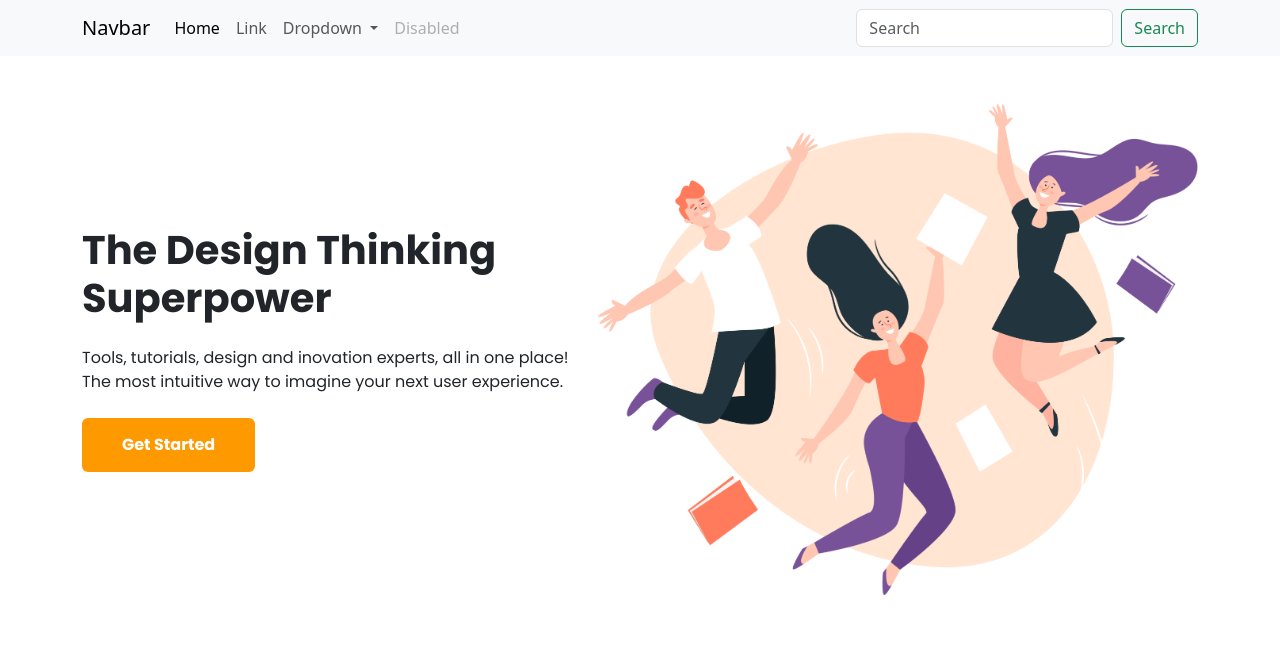
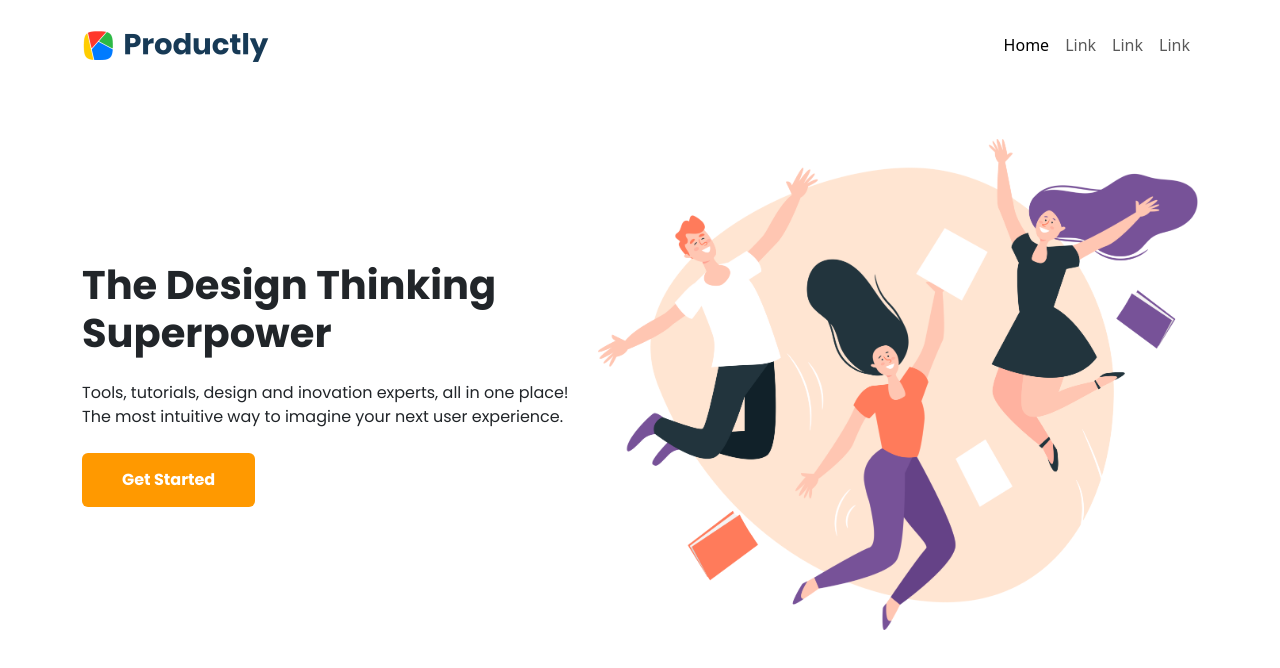
Before and after one commit to rahmatrafli1/belajarbootstrapangga, a plain HTML site: page index.html in a window 1280 px wide. Drawn offline with Linux system fonts and the light colour scheme.

Commit message:
Logo Image Navigation

```diff
--- a/index.html
+++ b/index.html
@@ -14,9 +14,11 @@
     />
   </head>
   <body>
-    <nav class="navbar navbar-expand-lg bg-body-tertiary">
+    <nav class="navbar py-4 navbar-expand-lg">
       <div class="container">
-        <a class="navbar-brand" href="#">Navbar</a>
+        <a class="navbar-brand" href="/">
+          <img src="images/logo.png" alt="Logo" width="187" />
+        </a>
         <button
           class="navbar-toggler"
           type="button"
@@ -29,47 +31,20 @@
           <span class="navbar-toggler-icon"></span>
         </button>
         <div class="collapse navbar-collapse" id="navbarSupportedContent">
-          <ul class="navbar-nav me-auto mb-2 mb-lg-0">
+          <ul class="navbar-nav ms-auto mb-2 mb-lg-0">
             <li class="nav-item">
-              <a class="nav-link active" aria-current="page" href="#">Home</a>
+              <a class="nav-link active" aria-current="page" href="/">Home</a>
             </li>
             <li class="nav-item">
               <a class="nav-link" href="#">Link</a>
             </li>
-            <li class="nav-item dropdown">
-              <a
-                class="nav-link dropdown-toggle"
-                href="#"
-                role="button"
-                data-bs-toggle="dropdown"
-                aria-expanded="false"
-              >
-                Dropdown
-              </a>
-              <ul class="dropdown-menu">
-                <li><a class="dropdown-item" href="#">Action</a></li>
-                <li><a class="dropdown-item" href="#">Another action</a></li>
-                <li><hr class="dropdown-divider" /></li>
-                <li>
-                  <a class="dropdown-item" href="#">Something else here</a>
-                </li>
-              </ul>
+            <li class="nav-item">
+              <a class="nav-link" href="#">Link</a>
             </li>
             <li class="nav-item">
-              <a class="nav-link disabled" aria-disabled="true">Disabled</a>
+              <a class="nav-link" href="#">Link</a>
             </li>
           </ul>
-          <form class="d-flex" role="search">
-            <input
-              class="form-control me-2"
-              type="search"
-              placeholder="Search"
-              aria-label="Search"
-            />
-            <button class="btn btn-outline-success" type="submit">
-              Search
-            </button>
-          </form>
         </div>
       </div>
     </nav>
```
